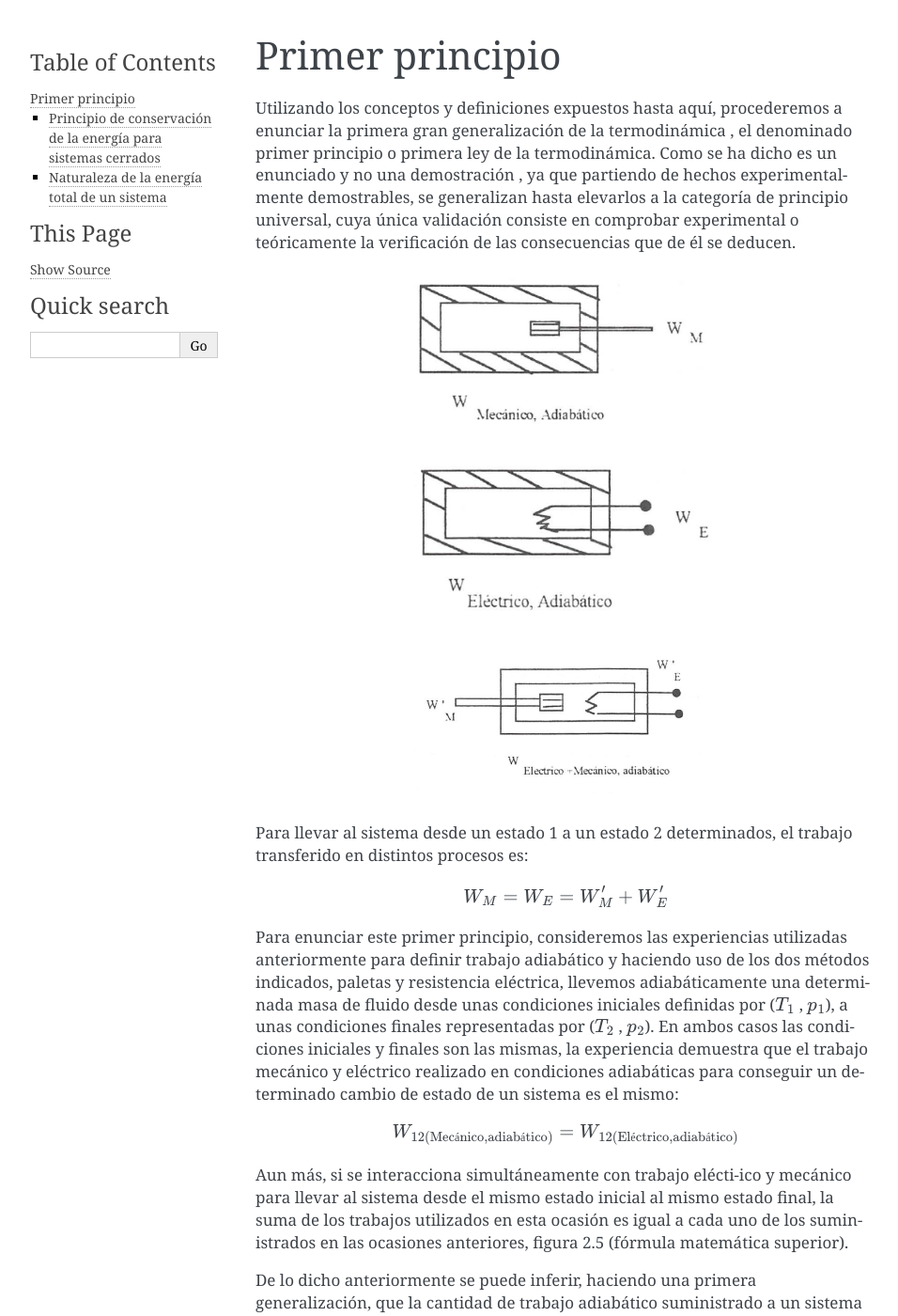
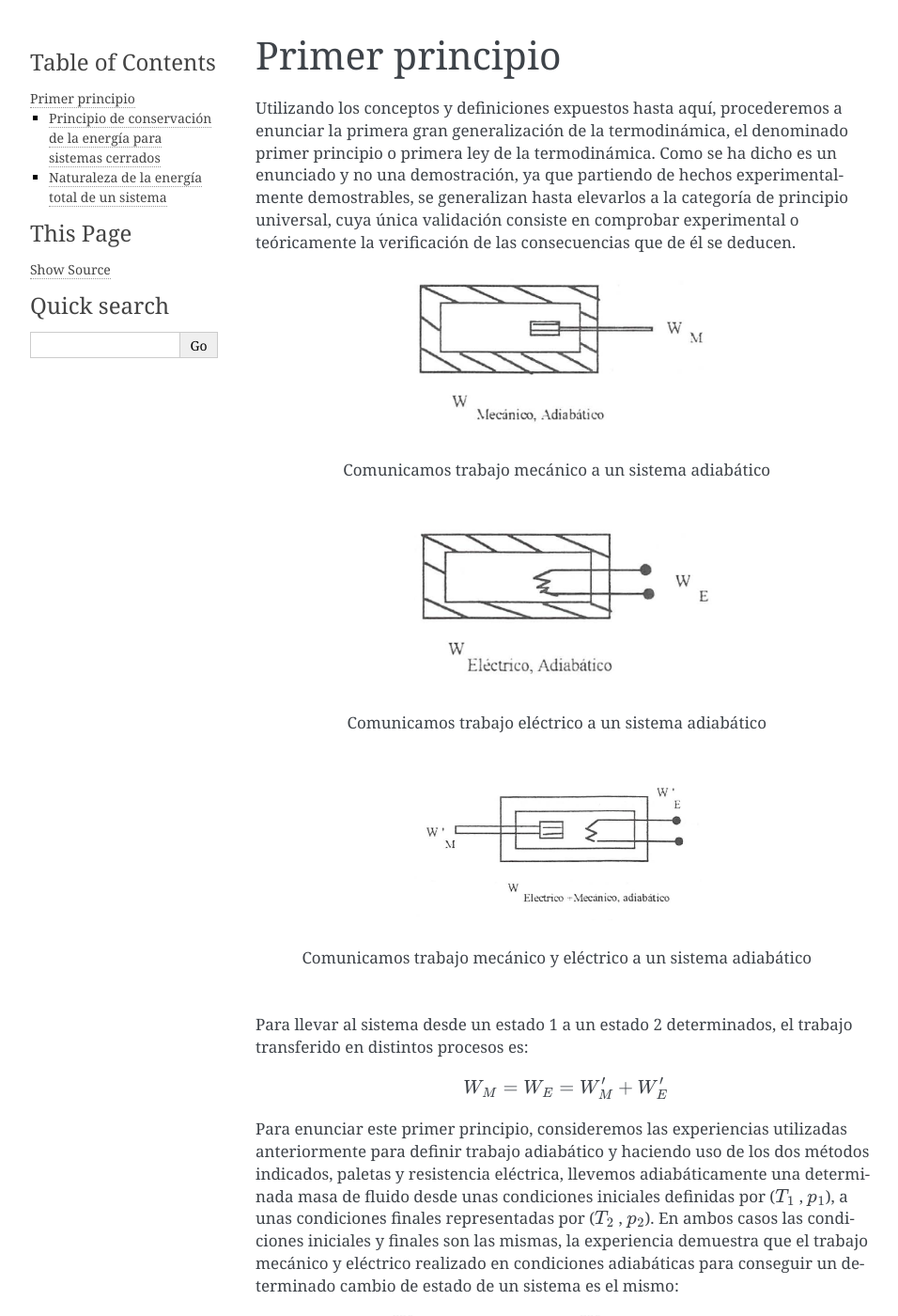
Before and after one commit to mantielero/termodinamica, a Sphinx documentation site: the page built from source/primer_principio_primer_principio.rst, in a window 1280 px wide and 1400 px high. Shown: the whole window at 94% size, without its empty margins (148-1104 px from the left). Built offline with Sphinx 7.4.7, drawn with Linux system fonts in a browser that asks for light colours; pages that are not in the unit, such as notebooks, are missing from menus.

Commit message:
Update primer_principio_primer_principio.rst

```diff
--- a/source/primer_principio_primer_principio.rst
+++ b/source/primer_principio_primer_principio.rst
@@ -1,20 +1,22 @@
 Primer principio
 =================
 
-Utilizando los conceptos  y  definiciones  expuestos  hasta  aquí, procederemos  a  enunciar la primera gran generalización de la termodinámica , el denominado primer principio o primera ley de la termodinámica. Como se ha dicho es un enunciado y no una demostración , ya que partiendo de hechos experimentalmente demostrables, se generalizan hasta elevarlos a la categoría de principio universal, cuya única validación consiste en comprobar experimental o teóricamente la verificación de las consecuencias que de él se deducen.
+Utilizando los conceptos  y  definiciones  expuestos  hasta  aquí, procederemos  a  enunciar la primera gran generalización de la termodinámica, el denominado primer principio o primera ley de la termodinámica. Como se ha dicho es un enunciado y no una demostración, ya que partiendo de hechos experimentalmente demostrables, se generalizan hasta elevarlos a la categoría de principio universal, cuya única validación consiste en comprobar experimental o teóricamente la verificación de las consecuencias que de él se deducen.
 
 .. figure:: ./img/w_mecanico_adiabatico.png
    :width: 50%
 
-
+   Comunicamos trabajo mecánico a un sistema adiabático
 
 .. figure:: ./img/w_electrico_adiabatico.png
    :width: 50%
 
+   Comunicamos trabajo eléctrico a un sistema adiabático
 
 .. figure:: ./img/w_mecanico_electrico_adiabatico.png
    :width: 50%
 
+   Comunicamos trabajo mecánico y eléctrico a un sistema adiabático
 
 Para llevar al sistema desde un  estado 1 a un estado 2 determinados, el trabajo transferido en distintos procesos es:
 
```
